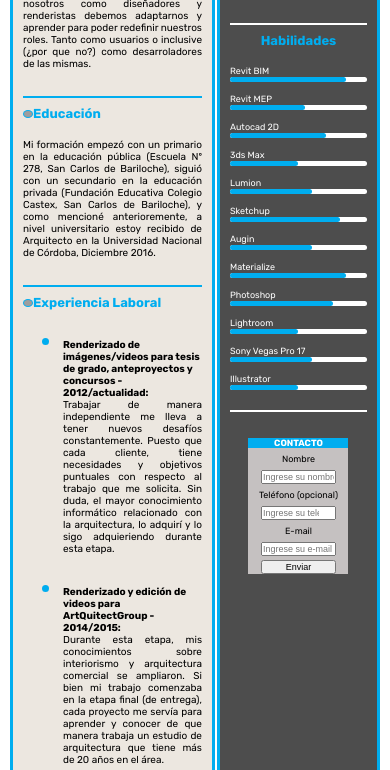
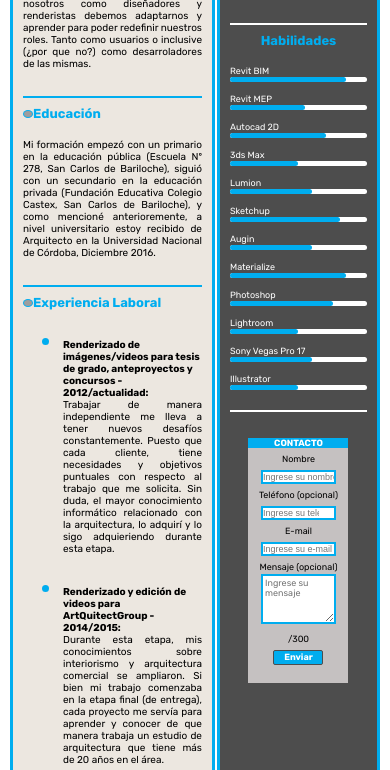
Before and after one commit to CFLopez88/ProyectoFinal-CV, a plain HTML site: page index.html in a window 390 px wide. Shown: the part 330-1100 px from the top of the page. Drawn offline with Linux system fonts and the light colour scheme; grey boxes are pictures that could not be loaded.

Commit message:
25.01.23 Cambios en el formulario y el css

```diff
--- a/01_CSS/estilos.css
+++ b/01_CSS/estilos.css
@@ -140,6 +140,7 @@
         padding: 0px 0px 0px 0px;
         margin: 0px;
         width: 250px;
+
     }
 
     form{
@@ -153,6 +154,31 @@
     input{
         font-size: x-small;
         padding: 0px 0px 0px 0px;
+        border: 2px solid #00adef;
+    }
+
+    #mensaje{
+        width: 125px;
+        height: 75px;
+        font-family: 'Rubik';
+        font-size: x-small;
+        border: 2px solid #00adef;
+    }
+
+    #contadorch{
+        font-size: xx-small;
+    }
+
+    #botonenviar{
+        font-family: 'Rubik';
+        color: #ffffff;
+        background-color: #00adef;
+        font-size: small;
+        font-weight: bolder;
+        width: 75px;
+        height: 20px;
+        border: 1px solid #4d4d4d;
+        border-radius: 2px;
     }
 
 /*************** Estilos iconos ***********************/
@@ -271,6 +297,19 @@ hr{
             font-size: xx-small;
         }
 
+        #mensaje{
+            width: 75px;
+            height: 50px;
+            font-size: xx-small;
+        }
+
+        #botonenviar{
+            font-size: xx-small;
+            width: 50px;
+            height: 15px;
+            border-radius: 2px;
+        }
+
 /*************** Estilos iconos ***********************/
         .iconopresyexp{
             width: 10px;
--- a/index.html
+++ b/index.html
@@ -131,7 +131,7 @@
                     <form action="" method="get">
                         <label>Nombre</label>
                         <br>
-                        <input type="text" required name="Nombre" placeholder="Ingrese su nombre"/>
+                        <input type="text" required name="Nombre" oninvalid="this.setCustomValidity('Ingrese nombre')" placeholder="Ingrese su nombre"/>
                         <br>
                         <label>Teléfono (opcional)</label>
                         <br>
@@ -139,9 +139,16 @@
                         <br>
                         <label>E-mail</label>
                         <br>
-                        <input id="correo" type="email" required name="E-mail" placeholder="Ingrese su e-mail"/>
+                        <input id="correo" type="email" required name="E-mail" oninvalid="this.setCustomValidity('Ingrese e-mail')" placeholder="Ingrese su e-mail"/>
                         <br>
-                        <input type="submit" value="Enviar"/>
+                        <label>Mensaje (opcional)</label>
+                        <br>
+                        <textarea id="mensaje" name="Mensaje" placeholder="Ingrese su mensaje" maxlength="300"></textarea>
+                        <label id="contadorch">/300</label>
+                        <br>
+                        <input type="submit" id="botonenviar" value="Enviar"/>
+                        <br>
+                        <br>
                     </form>
                     <br>
                 </td>
```
Also changed, not shown: main.js (added).
